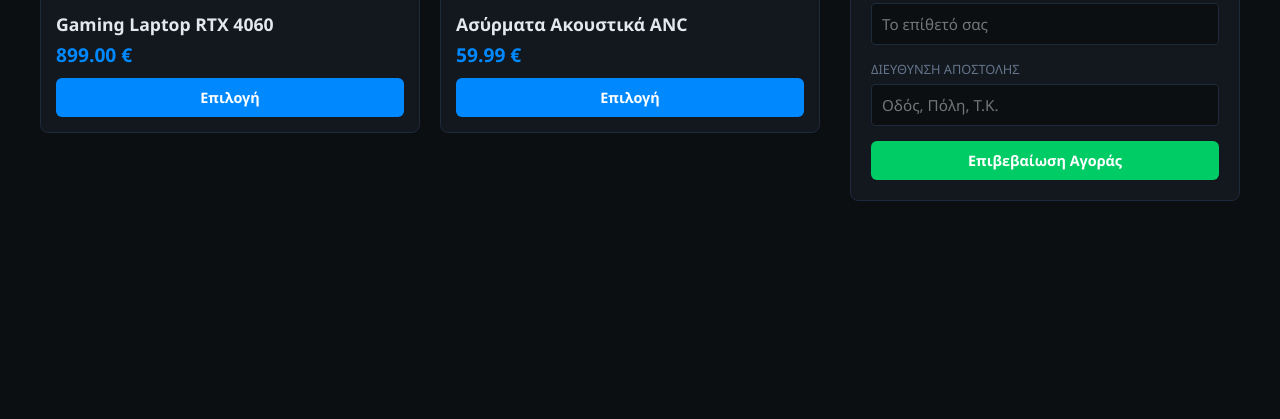
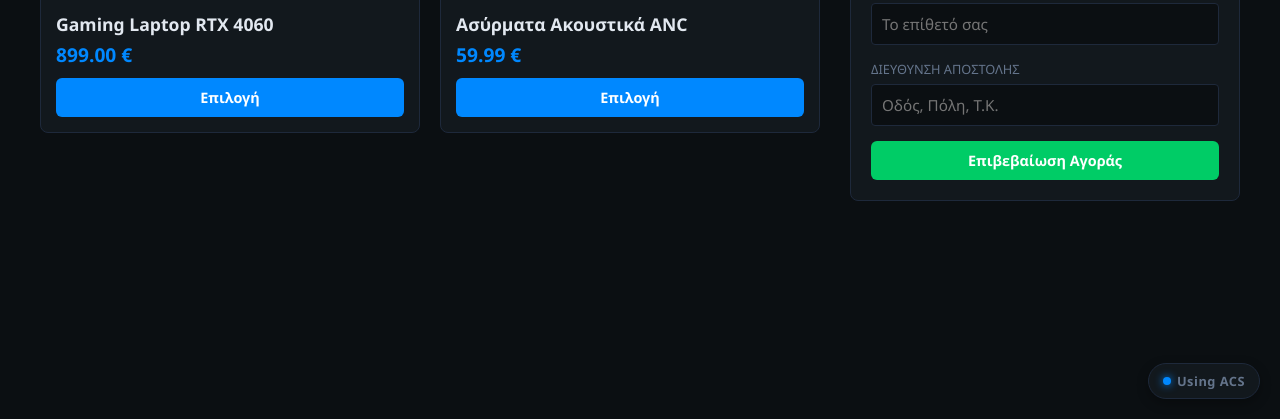
Before and after one commit to despoinaki2016/Broriginal, a plain HTML site: page index.html in a window 1280 px wide. Shown: the part 381-800 px from the top of the page. Drawn offline with Linux system fonts and the light colour scheme.

Commit message:
Update index.html

```diff
--- a/index.html
+++ b/index.html
@@ -27,6 +27,9 @@
             background-color: var(--bg-dark);
             color: var(--text-main);
             padding: 20px;
+            position: relative;
+            min-height: 100vh;
+            padding-bottom: 60px; /* Space for the footer status */
         }
 
         .container {
@@ -179,7 +182,7 @@
         .product-title { font-size: 1.1rem; margin-bottom: 5px; }
         .product-price { color: var(--acs-blue); font-weight: bold; font-size: 1.2rem; margin-bottom: 10px; }
 
-        /* --- MODAL FOR SELLING & BILLING --- */
+        /* --- DYNAMIC CONTROL PANELS --- */
         .panel {
             background-color: var(--panel-bg);
             border: 1px solid var(--border-color);
@@ -190,13 +193,41 @@
 
         .form-group { margin-bottom: 15px; }
         .form-group label { display: block; font-size: 0.8rem; text-transform: uppercase; margin-bottom: 6px; color: var(--text-muted); }
-        .form-group input, .form-group textarea {
+        .form-group input {
             width: 100%; background-color: var(--bg-dark); border: 1px solid var(--border-color);
             border-radius: 4px; padding: 10px; color: var(--text-main); font-size: 0.95rem;
         }
-        .form-group input:focus, .form-group textarea:focus { outline: none; border-color: var(--acs-blue); }
+        .form-group input:focus { outline: none; border-color: var(--acs-blue); }
 
         .hidden { display: none !important; }
+
+        /* --- BOTTOM RIGHT ENGINE STATUS --- */
+        .engine-status {
+            position: fixed;
+            bottom: 20px;
+            right: 20px;
+            background-color: var(--panel-bg);
+            border: 1px solid var(--border-color);
+            padding: 8px 14px;
+            border-radius: 20px;
+            font-size: 0.8rem;
+            font-weight: bold;
+            color: var(--text-muted);
+            letter-spacing: 0.5px;
+            display: flex;
+            align-items: center;
+            gap: 6px;
+            box-shadow: 0 4px 12px rgba(0,0,0,0.3);
+            z-index: 1000;
+        }
+
+        .status-dot {
+            width: 8px;
+            height: 8px;
+            border-radius: 50%;
+            background-color: var(--acs-blue);
+            box-shadow: 0 0 8px var(--acs-blue);
+        }
     </style>
 </head>
 <body>
@@ -225,13 +256,13 @@
             <div>
                 <h2 class="section-title">Αγορά (Marketplace)</h2>
                 <div class="products-grid" id="productsGrid">
-                    <!-- Dynamic Items will be loaded here via JS -->
+                    <!-- Dynamic Items loaded via JS -->
                 </div>
             </div>
 
             <!-- RIGHT COLUMN: DYNAMIC CONTROL PANELS -->
             <div>
-                <!-- FORM 1: SELL AN ITEM (Hidden until user logs in and clicks Sell) -->
+                <!-- FORM 1: SELL AN ITEM -->
                 <div class="panel hidden" id="sellPanel">
                     <h3 class="section-title" style="border-color: var(--success-green)">Ανάρτηση Προϊόντος</h3>
                     <form id="sellForm" onsubmit="createListing(event)">
@@ -278,20 +309,24 @@
         </div>
     </div>
 
+    <!-- FIXED STATUS BOTTOM RIGHT -->
+    <div class="engine-status">
+        <span class="status-dot"></span>
+        Using ACS
+    </div>
+
     <script>
-        // Default seed items if LocalStorage is empty
         const defaultItems = [
             { title: "Gaming Laptop RTX 4060", price: "899.00", img: "https://images.unsplash.com/photo-1603302576837-37561b2e2302?w=500" },
             { title: "Ασύρματα Ακουστικά ANC", price: "59.99", img: "https://images.unsplash.com/photo-1505740420928-5e560c06d30e?w=500" }
         ];
 
-        // Load items from local storage or set defaults
         let marketplaceItems = JSON.parse(localStorage.getItem('broriginal_products')) || defaultItems;
 
         function renderItems() {
             const grid = document.getElementById('productsGrid');
             grid.innerHTML = '';
-            marketplaceItems.forEach((item, index) => {
+            marketplaceItems.forEach((item) => {
                 grid.innerHTML += `
                     <div class="product-card">
                         <div class="product-img-container">
@@ -309,7 +344,6 @@
             });
         }
 
-        // Live Search Engine
         function filterItems() {
             const query = document.getElementById('searchBar').value.toLowerCase();
             const cards = document.getElementsByClassName('product-card');
@@ -319,7 +353,6 @@
             }
         }
 
-        // Simulated Google Login Authentication
         function simulateLogin() {
             document.getElementById('loginBtn').classList.add('hidden');
             document.getElementById('userProfile').style.display = 'flex';
@@ -331,7 +364,6 @@
             document.getElementById('sellPanel').classList.toggle('hidden');
         }
 
-        // Add user-submitted item to the inventory array and database
         function createListing(e) {
             e.preventDefault();
             const title = document.getElementById('newTitle').value;
@@ -357,7 +389,6 @@
             alert('Η παραγγελία σας για το προϊόν "' + item + '" ολοκληρώθηκε!');
         }
 
-        // Run on page initialization
         renderItems();
     </script>
 </body>
```
